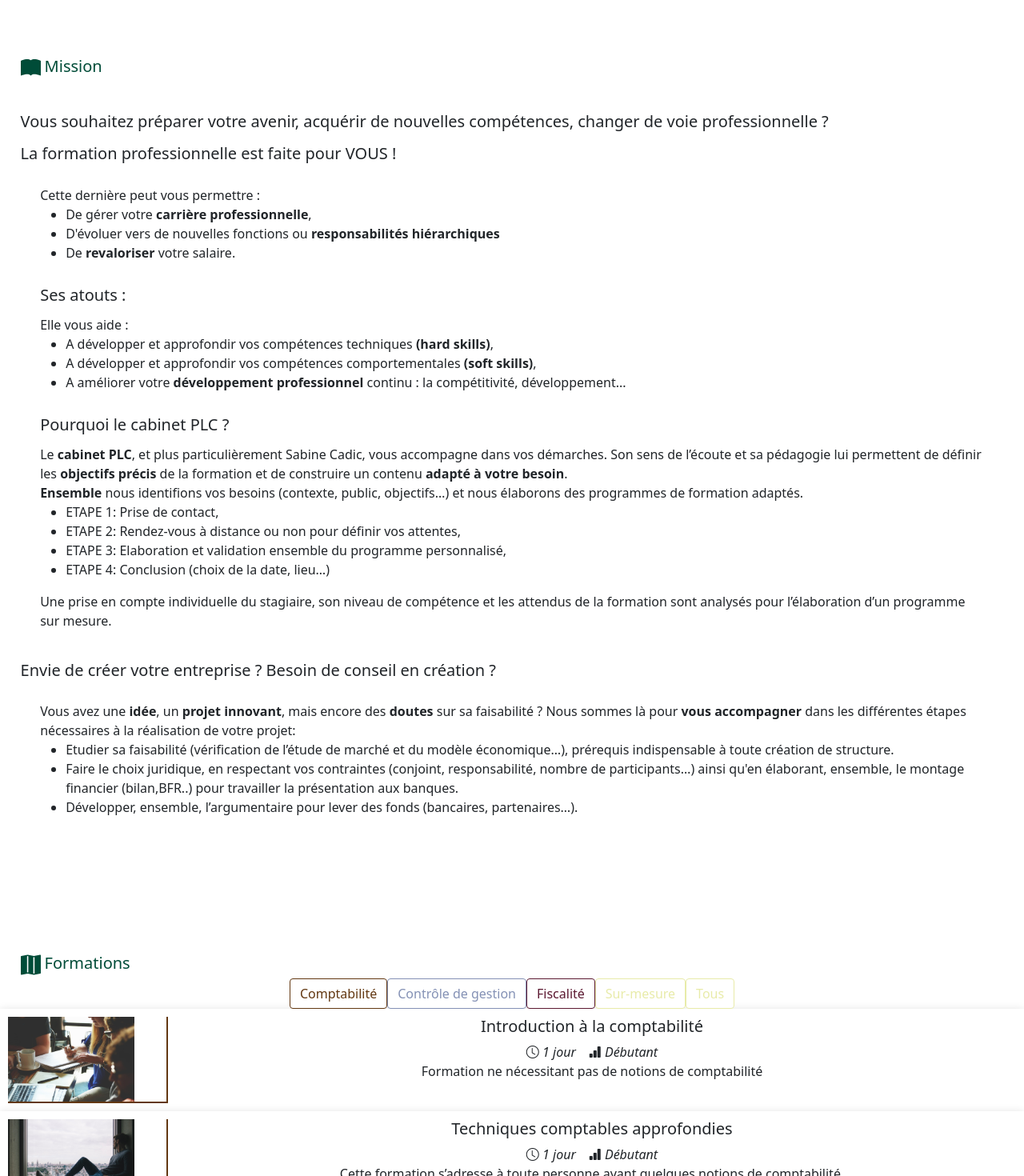
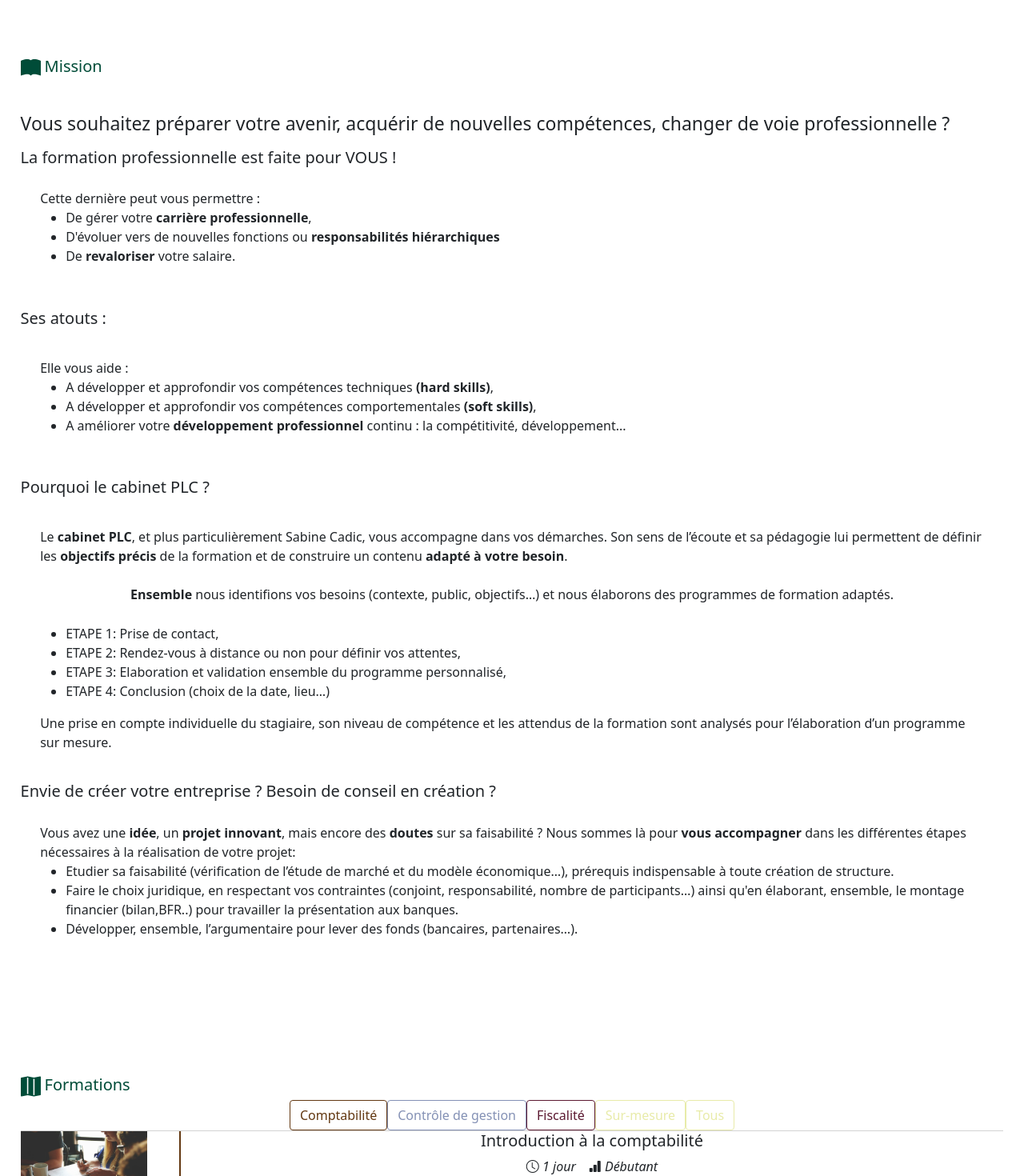
Before and after one commit to NolwennCadic/plc_website, a React (Create React App) app: page /formationMenu in a window 1280 px wide. Shown: the part 740-2210 px from the top of the page at 80% size. Built offline with nearby package versions, Linux system fonts and the light colour scheme; what gojs would draw is missing.

Commit message:
Improves formation part.

```diff
--- a/src/component/formationSide/Mission/Mission.js
+++ b/src/component/formationSide/Mission/Mission.js
@@ -10,7 +10,7 @@ class Mission extends React.Component {
                     Mission
                 </div>
                 <div style={{ margin: "2%" }}>
-                    <div className={"titleMission"}>Vous souhaitez préparer votre avenir, acquérir de nouvelles compétences, changer de voie professionnelle ? </div>
+                    <div className={"titleMission1"}>Vous souhaitez préparer votre avenir, acquérir de nouvelles compétences, changer de voie professionnelle ? </div>
                     <div className={"titleMission"}>La formation professionnelle est faite pour VOUS ! </div>
                     <div style={{ textAlign: "left", padding: "2%" }}>
                         <div>
@@ -21,7 +21,9 @@ class Mission extends React.Component {
                                 <li>De <span className={"bold"}>revaloriser</span> votre salaire.</li>
                             </ul>
                         </div>
-                        <div className={"titleMission"}>Ses atouts :</div>
+                    </div>
+                    <div className={"titleMission"}>Ses atouts :</div>
+                    <div style={{ textAlign: "left", padding: "2%" }}>
                         <div style={{ paddingTop: "10px" }}>
                             Elle vous aide :
                             <ul>
@@ -30,13 +32,17 @@ class Mission extends React.Component {
                                 <li>A améliorer votre <span className={"bold"}>développement professionnel</span> continu : la compétitivité, développement...</li>
                             </ul>
                         </div>
-                        <div className={"titleMission"}>Pourquoi le cabinet PLC ?</div>
+                    </div>
+                    <div className={"titleMission"}>Pourquoi le cabinet PLC ?</div>
+                    <div style={{ textAlign: "left", padding: "2%" }}>
                         <div style={{ paddingTop: "10px" }}>
                             Le <span className={"bold"}>cabinet PLC</span>, et plus particulièrement Sabine Cadic, vous accompagne dans vos démarches. Son sens de l’écoute
                             et sa pédagogie lui permettent de définir les <span className={"bold"}>objectifs précis</span> de la formation et de construire
                             un contenu <span className={"bold"}>adapté à votre besoin</span>.
                         </div>
-                        <span className={"bold"}>Ensemble</span> nous identifions vos besoins (contexte, public, objectifs…) et nous élaborons des programmes de formation adaptés.
+                    </div>
+                    <span className={"bold"}>Ensemble</span> nous identifions vos besoins (contexte, public, objectifs…) et nous élaborons des programmes de formation adaptés.
+                    <div style={{ textAlign: "left", padding: "2%" }}>
                         <ul>
                             <li>ETAPE 1: Prise de contact,</li>
                             <li>ETAPE 2: Rendez-vous à distance ou non pour définir vos attentes,</li>
@@ -63,7 +69,7 @@ class Mission extends React.Component {
                         </div>
                     </div>
                 </div>
-            </div>
+            </div >
         )
     }
 
--- a/src/component/formationSide/formation/FormationCardBis.js
+++ b/src/component/formationSide/formation/FormationCardBis.js
@@ -10,6 +10,7 @@ import image7 from "../../../images/formations/formation7.jpg";
 import image8 from "../../../images/formations/formation8.jpg";
 import image9 from "../../../images/formations/formation9.jpg";
 import typeList from "../../../data/formationTypes.json";
+import "./formation.css";
 
 const imagesMap = {
     0: image1,
@@ -31,8 +32,8 @@ const generateColorMap = (types) => {
     return output
 }
 
-        //Try that for the OnMouseOver
-        // <tr style="background-color:#FFFFFF" onmouseover="this.style.backgroundColor='#000000'" onmouseout="this.style.backgroundColor='#FFFFFF'">
+//Try that for the OnMouseOver
+// <tr style="background-color:#FFFFFF" onmouseover="this.style.backgroundColor='#000000'" onmouseout="this.style.backgroundColor='#FFFFFF'">
 
 //Input, wa have formation data
 class FormationCardBis extends React.Component {
@@ -68,16 +69,16 @@ class FormationCardBis extends React.Component {
                     style={
                         this.state.isHovered
                             ? {
-                                padding: "10px",
-                                // backgroundColor: "#f8f9fa",
                                 backgroundColor: `${colorMap[this.props.formation.type][1]}`,
-                                opacity: "0.5",
                                 boxShadow: "0px 3px 5px -1px rgb(0,0,0,20%), 0px 6px 10px 0px rgb(0,0,0,14%),0px 1px 18px 0px rgb(0,0,0,12%)",
-                                cursor: "pointer"
+                                cursor: "pointer",
+                                margin: "0 1% 0 1%",
                             } : {
-                                padding: "10px",
                                 backgroundColor: "white",
-                                boxShadow: "rgb(0 0 0 / 20%) 0px 1px 1px -1px, rgb(0 0 0 / 14%) 0px 1px 1px 0px, rgb(0 0 0 / 12%) 0px 1px 10px 0px"
+                                border: "1px solid lightgray ",
+                                borderRight: "none",
+                                borderLeft: "none",
+                                margin: "0 2% 0 2%",
                             }
                     }
                     onMouseEnter={this.toggleIsHovered}
--- a/src/component/formationSide/formation/FormationPresentation.js
+++ b/src/component/formationSide/formation/FormationPresentation.js
@@ -32,14 +32,14 @@ class FormationPresentation extends React.Component {
         return (
             <div key={`main${this.props.title}`}>{
                 this.props.content &&
-                <div key={`submain${this.props.title}`} class={"formation-body"}>
+                <div key={`content${this.props.title}`} style={{ margin: "2%" }}>
                     <h1 style={{ color: this.props.type.couleur1 }} class={"formation-title"}>{this.props.title}</h1>
                     {this.props.content.map((submenu) => {
                         return (
-                            <div>
+                            <div key={`submenu${submenu.title}`} style={{ borderRight: `10px solid ${this.props.type.couleur2}`, borderLeft: `10px solid ${this.props.type.couleur2}` }}>
                                 <h2 style={{ color: this.props.couleur2 }} class={"formation-submenu-title"}>{submenu.title}</h2>
                                 {submenu.content.constructor === Array ?
-                                    <div key={`sub${submenu.title}`} class={"formation-submenu"}>
+                                    <div key={`submenuContent${submenu.title}`} class={"formation-submenu"}>
                                         {submenu.content.map((subsubmenu) => {
                                             return (
                                                 <div>
@@ -65,19 +65,28 @@ class FormationPresentation extends React.Component {
                                         })
                                         }
                                     </div>
-                                    : <span>{submenu.content}</span>
+                                    :
+                                    <div key={`submenuContent${submenu.title}`} class={"formation-submenu"}>
+                                        {submenu.content}
+                                    </div>
 
                                 }
 
                             </div>
                         )
                     })
-
                     }
                 </div>
             }
-                <div style={{ textAlign: "center", width: "100%", marginBottom: "1%"}}>
-                    <a href={pdfMap[this.props.index]} download style={{ font: "bold", color: this.props.type.couleur2, textDecoration: "none" }}><BsDownload style={{ fontSize: "30px", paddingRight: "5px" }} />Telecharger la fiche</a>
+                <div style={{ textAlign: "center", width: "100%", padding: "1% 0 1% 0", border: "1px solid lightGray" }}>
+                    {/* <a href={pdfMap[this.props.index]} download style={{ font: "bold", color: this.props.type.couleur1, textDecoration: "none" }}> */}
+                    <a href={pdfMap[this.props.index]} download>
+                        <button type="button" class="btn btn" style={{ backgroundColor: this.props.type.couleur1, color: "white" }}>
+                            <BsDownload style={{ fontSize: "30px"}} />
+                            {/* <BsDownload style={{ fontSize: "30px", paddingRight: "5px" }} /> */}
+                            {/* Telecharger la fiche */}
+                        </button>
+                    </a>
                 </div>
             </div>
         )
--- a/src/component/formationSide/formation/FormationsCatalogue.js
+++ b/src/component/formationSide/formation/FormationsCatalogue.js
@@ -41,10 +41,11 @@ class FormationsCatalogue extends React.Component {
 
     }
     setTypeFiltered(newType) {
+        console.log("newType =", newType);
         this.setState({
             typeFiltered: newType,
             itemsToShow: formationList.filter(formation => {
-                return (newType === "Tous" || formation.type === newType || formation.type === "Sur-Mesure");
+                return (newType === 5 || formation.type === newType || formation.type === 3);
             }),
         });
     }
--- a/src/component/formationSide/formation/formation.css
+++ b/src/component/formationSide/formation/formation.css
@@ -3,12 +3,14 @@
     margin: 1% 0 1% 0;
   }
 
-.formation-body {
+  input[type="text"].formation-body {
     margin: 2%;
+    border-right: "10px solid" + text;
+
   }
 
 .formation-submenu {
-    margin: 15px;
+    margin: 2% 2% 5% 2%;
 }
 .formation-submenu-title {
     margin: 15px;
@@ -16,3 +18,16 @@
 /* .formation-download{
 
 } */
+
+/*Try to understand why this is not giving the output that I was expecting?*/
+/* .formation-card{
+    padding: "10px";
+    background-color: "white";
+    box-shadow: "rgb(0 0 0 / 20%) 0px 1px 1px -1px, rgb(0 0 0 / 14%) 0px 1px 1px 0px, rgb(0 0 0 / 12%) 0px 1px 10px 0px"
+}
+.formation-card:hover{
+  padding: "10px";
+  opacity: "0.5";
+  box-shadow: "0px 3px 5px -1px rgb(0,0,0,20%), 0px 6px 10px 0px rgb(0,0,0,14%),0px 1px 18px 0px rgb(0,0,0,12%)";
+  cursor: "pointer";
+} */
--- a/src/index.css
+++ b/src/index.css
@@ -50,6 +50,13 @@ code {
   /* text-decoration: underline; */
   text-align: left;
   font-size: 20px;
+  padding-top: 10px;
+  /* color: #594011; */
+}
+.titleMission1 {
+  /* text-decoration: underline; */
+  text-align: left;
+  font-size: 23px;
   padding-top: 10px;
   /* color: #594011; */
 }
```
